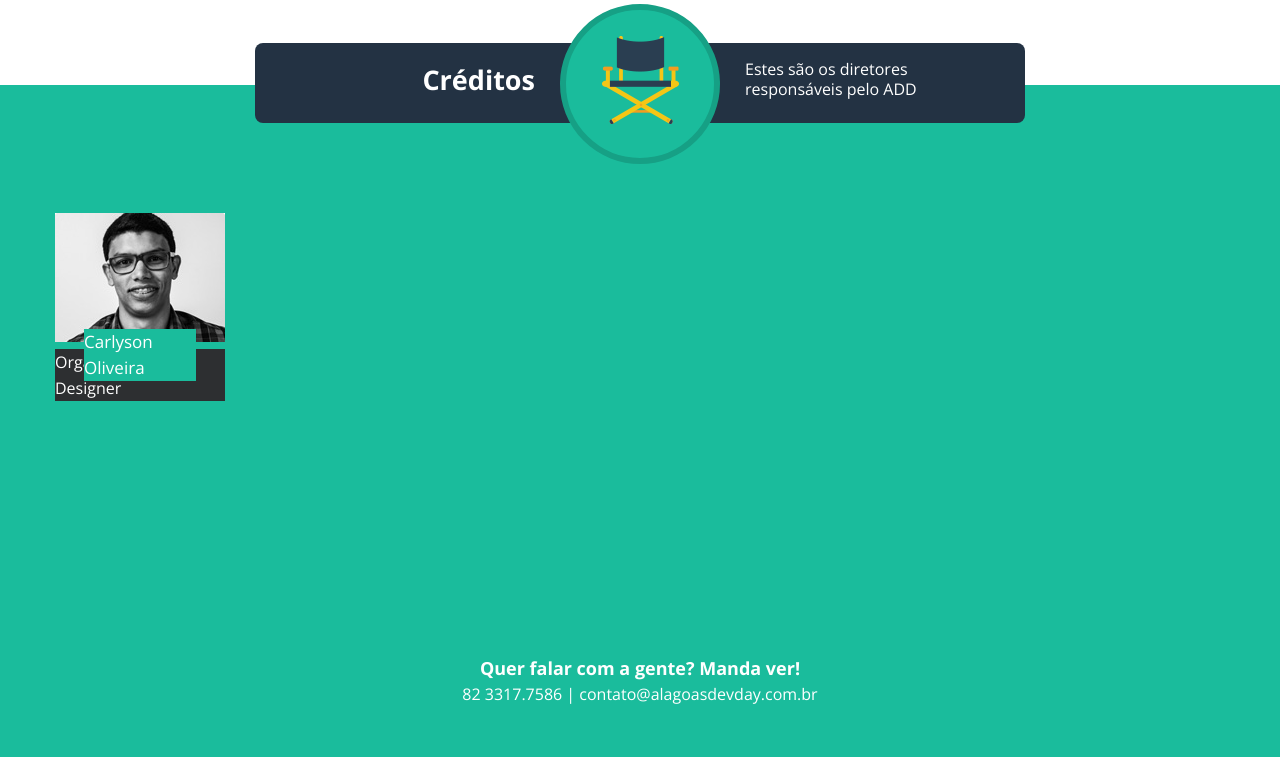
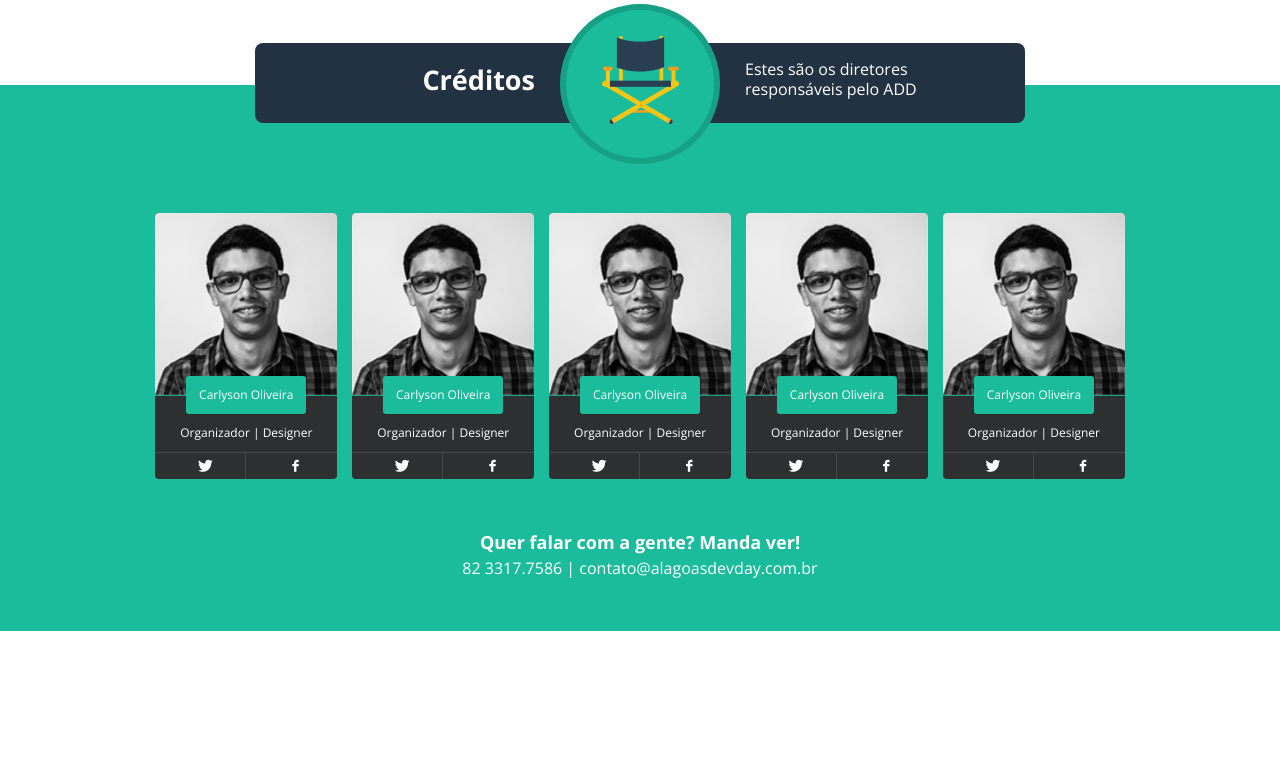
Before and after one commit to yelken/alagoasdevday.com.br_hotsite, a PHP site: page / in a window 1280 px wide. Shown: the part 3984-4741 px from the top of the page. After the commit the page ends 4615 px from the top, so only its background shows below. Run offline with PHP 8.4, Linux system fonts and the light colour scheme; some libraries are stand-ins or nearby versions.

Commit message:
completed section organizer

```diff
--- a/assets/sass/_realization.scss
+++ b/assets/sass/_realization.scss
@@ -1,6 +1,6 @@
 .realization {
 	position: relative;
-	height: 520px;
+	//height: 520px;
 	background:$green;
 	margin-top: 100px;
 	padding-top: 128px;
@@ -11,15 +11,80 @@
 		top: -122px;
 	}
 
-	.organizer-about {
-		background: $dark-gray;
-		color: $white;
-		position: relative;
+	.organizer-list {
+
+		.organizer-item {
+			border-radius: 4px;
+			overflow: hidden;
+			background-color: $dark-gray;
+			.organizer-photo {
+				.photo {
+					border-bottom: 1px solid $dark-green;
+					height: auto;
+				}
+			}
+
+			.organizer-about {
+				text-align: center;
+				font-size: 12px;
+				color: $white;
+				position: relative;
+
+				.organizer-title {
+					border-radius: 3px;
+					font-size: 12px;
+					position: relative;
+					background: $green;
+					margin-top: -27px;
+					text-align: center;
+					line-height: 38px;
+				}
+
+				.organizer-participation-job {
+					line-height: 38px;
+					//margin-top: 20px;
+				}
+
+				.organizer-social {
+					border-top: 1px solid #484848;
+					margin: 0;
+					padding: 0;
+					box-sizing: border-box;
+
+					li {
+						a {
+							color: $white;
+							text-decoration: none;
+							-webkit-transition: all 500ms;
+							-moz-transition: all 500ms;
+							-ms-transition: all 500ms;
+							-o-transition: all 500ms;
+							transition: all 500ms;
+
+							&:hover {
+								color: $yellow;
+							}
+
+						}
+						.icon-twitter:before {
+							content: '\e801';
+							}
+						.icon-facebook:before {
+							content: '\e802';
+							}
+
+
+						&:first-child {
+							border-right:1px solid #484848;
+						}
+					}
+
+				}
+
+			}
+
+		}
+
 	}
 
-	.organizer-title {
-		position: absolute;
-		background: $green;
-		top: -20px;
-	}
 }
--- a/index.html
+++ b/index.html
@@ -246,10 +246,91 @@
             <span class="description">Estes são os diretores responsáveis pelo ADD</span>
           </div>
 
-          <ul class="row organizer-list">
-            <li class="organizer-item columns two">
+          <div class="row">
+
+          <div class="centered ten columns">
+
+          <ul class="organizer-list five_up tiles">
+
+            <li class="organizer-item">
                 <figure class="organizer-photo">
-                  <img class="photo" src="assets/images/organizers/01.jpg" alt="Linus Torvalds" itemprop="image">
+                  <img class="photo" src="assets/images/organizers/carlyson.jpg" alt="Carlyson Oliveira" itemprop="image">
+                </figure>
+
+                <div class="organizer-about">
+                  <h3 class="organizer-title centered eight columns">
+                      Carlyson Oliveira
+                  </h3>
+
+                  <p class="organizer-participation-job">Organizador | Designer</p>
+
+                  <ul class="organizer-social two_up tiles">
+                    <li><a href="http://www.twitter.com/" title="Twitter" class="icon-twitter"></a></li>
+                    <li><a href="http://facebook.com/" title="Facebook" class="icon-facebook"></a></li>
+                  </ul>
+                </div>
+            </li>
+
+            <li class="organizer-item">
+                <figure class="organizer-photo">
+                  <img class="photo" src="assets/images/organizers/carlyson.jpg" alt="Carlyson Oliveira" itemprop="image">
+                </figure>
+
+                <div class="organizer-about">
+                  <h3 class="organizer-title centered eight columns">
+                      <span class="speaker-name">Carlyson Oliveira</span>
+                  </h3>
+
+                  <p class="organizer-participation-job">Organizador | Designer</p>
+
+                  <ul class="organizer-social two_up tiles">
+                    <li><a href="http://www.twitter.com/" title="Twitter" class="icon-twitter"></a></li>
+                    <li><a href="http://facebook.com/" title="facebook" class="icon-facebook"></a></li>
+                  </ul>
+                </div>
+            </li>
+
+            <li class="organizer-item">
+                <figure class="organizer-photo">
+                  <img class="photo" src="assets/images/organizers/carlyson.jpg" alt="Carlyson Oliveira" itemprop="image">
+                </figure>
+
+                <div class="organizer-about">
+                  <h3 class="organizer-title centered eight columns">
+                      <span class="speaker-name">Carlyson Oliveira</span>
+                  </h3>
+
+                  <p class="organizer-participation-job">Organizador | Designer</p>
+
+                  <ul class="organizer-social two_up tiles">
+                    <li><a href="http://www.twitter.com/" title="Twitter" class="icon-twitter"></a></li>
+                    <li><a href="http://facebook.com/" title="facebook" class="icon-facebook"></a></li>
+                  </ul>
+                </div>
+            </li>
+
+            <li class="organizer-item">
+                <figure class="organizer-photo">
+                  <img class="photo" src="assets/images/organizers/carlyson.jpg" alt="Carlyson Oliveira" itemprop="image">
+                </figure>
+
+                <div class="organizer-about">
+                  <h3 class="organizer-title centered eight columns">
+                      <span class="speaker-name">Carlyson Oliveira</span>
+                  </h3>
+
+                  <p class="organizer-participation-job">Organizador | Designer</p>
+
+                  <ul class="organizer-social two_up tiles">
+                    <li><a href="http://www.twitter.com/" title="Twitter" class="icon-twitter"></a></li>
+                    <li><a href="http://facebook.com/" title="facebook" class="icon-facebook"></a></li>
+                  </ul>
+                </div>
+            </li>
+
+            <li class="organizer-item">
+                <figure class="organizer-photo">
+                  <img class="photo" src="assets/images/organizers/carlyson.jpg" alt="Carlyson Oliveira" itemprop="image">
                 </figure>
 
                 <div class="organizer-about">
@@ -268,8 +349,7 @@
 
           </ul>
 
-          <div class="contact">
-
+          </div>
           </div>
 
       </section>
```
Also changed, not shown: assets/css/style.css, assets/images/organizers/01.jpg (deleted), assets/images/organizers/carlyson.jpg (added).
